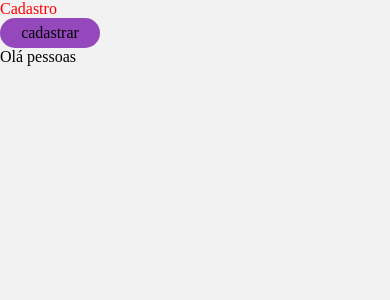
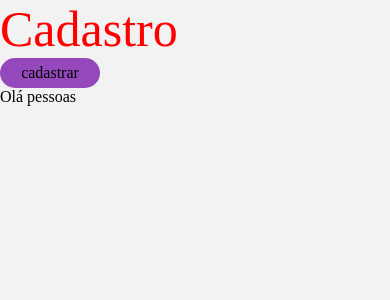
Before and after one commit to appballance/frontend-react-native, a React Native app: screen / in a window 390 px wide. Shown: the top 300 px of the page. Built offline with nearby package versions, Linux system fonts and the light colour scheme.

Commit message:
feat: adding font size
Signed-off-by: DESKTOP-IHOGI0G\joao <joaof082@gmail.com>

```diff
--- a/src/components/elements/Typography/index.tsx
+++ b/src/components/elements/Typography/index.tsx
@@ -3,9 +3,9 @@ import { ITypography } from './@types';
 
 import * as S from './styles';
 
-const Typography = ({ margin, color, fsize, children }: ITypography) => {
+const Typography = ({ margin, color, fontSize, children }: ITypography) => {
   return (
-    <S.StyledTypgraphy $color={color} $fsize={fsize} $margin={margin}>
+    <S.StyledTypgraphy $color={color} $fsize={fontSize} $margin={margin}>
       {children}
     </S.StyledTypgraphy>
   );
```
